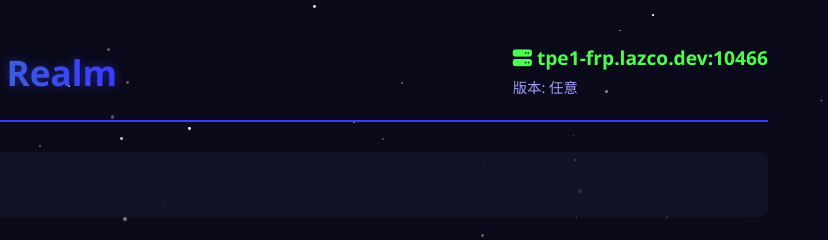
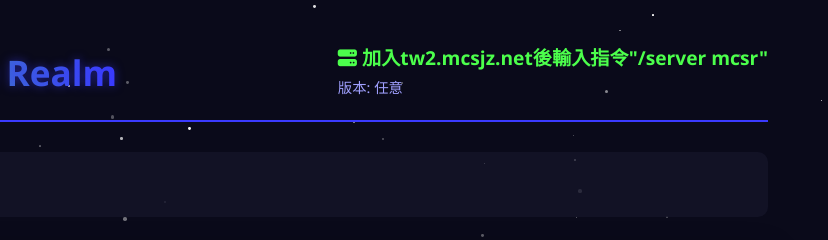
Before and after one commit to Feliex127/awdwas, a plain HTML site: page index.html in a window 1280 px wide. Shown: the top 240 px of the page, 452-1280 px from the left. Drawn offline with Linux system fonts and the light colour scheme.

Commit message:
Update index.html

```diff
--- a/index.html
+++ b/index.html
@@ -291,7 +291,7 @@
                 <h1>星辰之境 | Starlike Realm</h1>
             </div>
             <div class="server-address">
-                <h3><i class="fas fa-server"></i> tpe1-frp.lazco.dev:10466</h3>
+                <h3><i class="fas fa-server"></i> 加入tw2.mcsjz.net後輸入指令"/server mcsr"</h3>
                 <p>版本: 任意</p>
             </div>
         </header>
```
